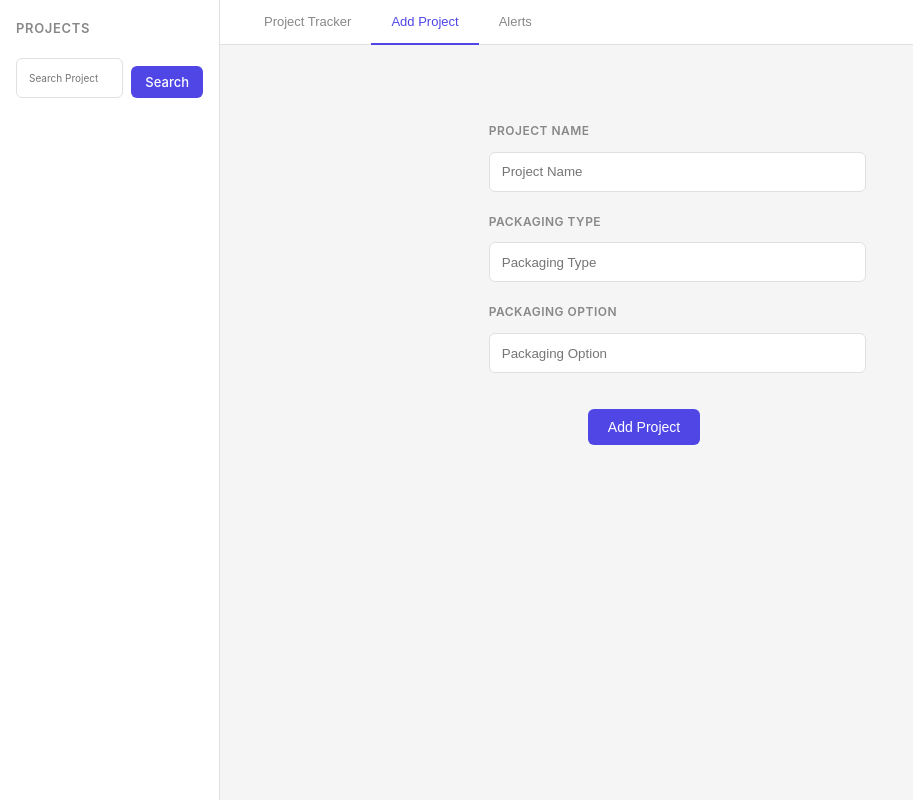
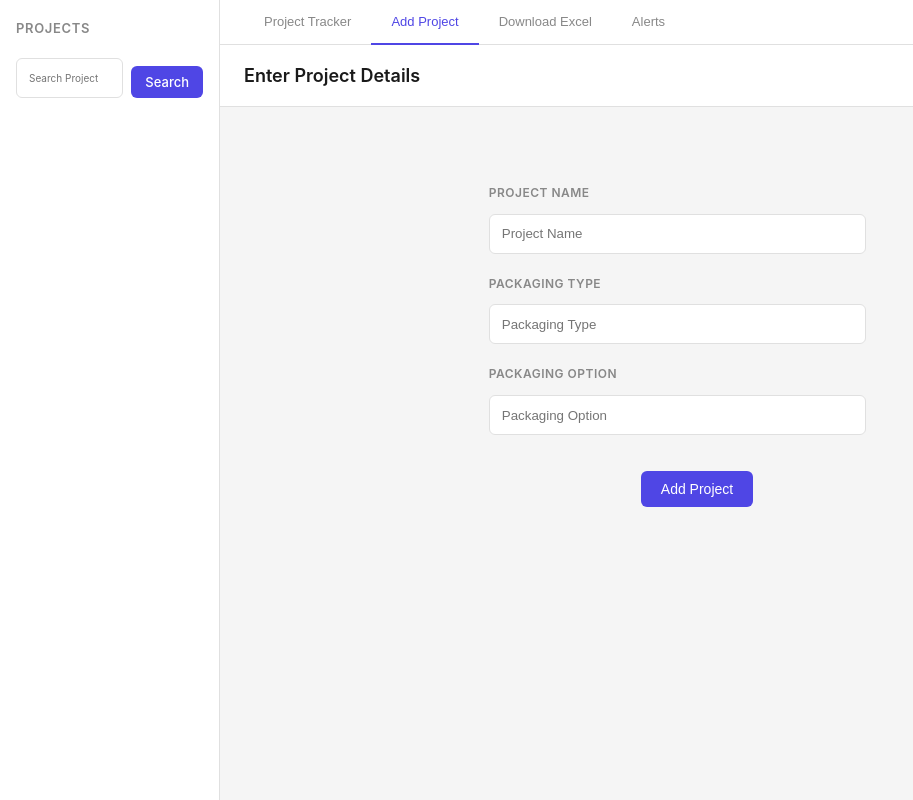
Before and after one commit to SSK166/ProjectTracker, a FastAPI app: page / in a window 1280 px wide, after a click on "Add Project". Shown: the whole page, without its empty margins (0-913 px from the left). Run offline with FastAPI, Linux system fonts and the light colour scheme; data that the repository does not hold is empty.

Commit message:
Modifications(Alert,Tracker columns) and Download Excel

```diff
--- a/ProjectTracker/main.py
+++ b/ProjectTracker/main.py
@@ -7,6 +7,7 @@ import pandas as pd
 from fastapi import Body
 import os
 from datetime import date
+from fastapi.responses import FileResponse
 
 app = FastAPI()
 print("Running from:", os.getcwd())
@@ -49,6 +50,8 @@ def get_project_rows(project_name: str):
 
     for row in rows:
         row_dict = dict(row)
+        # for row_key in row_dict:
+        #     print(f"Row Key:{row_key}")
         project_id = row_dict["id"]
 
         # get all status values for this row
@@ -67,12 +70,15 @@ def get_project_rows(project_name: str):
         deadline_map = {d["column_name"]: d["deadline"] for d in deadlines}
 
         # add status values to row
-        for col in status_map:
-            row_dict[col] = status_map[col]
+        for col in STATUS_COLUMNS:#explained in database.py status creation
+            row_dict[col] = status_map.get(col, None)
 
         # calculate overall row health
         health = "green"
+        TEXT_COLS = ["Dimensions", "Code Creation", "Specification", "BOM", "SOP"]
         for col, deadline in deadline_map.items():
+            if col in TEXT_COLS:
+                continue # we skip health calculation for text only fields
             current_val = status_map.get(col, "")
             is_complete = current_val in ["Approved", "Closed", "Dispatched", "Yes", "Received"]
             is_overdue = deadline and today > deadline
@@ -87,6 +93,7 @@ def get_project_rows(project_name: str):
         result.append(row_dict)
 
     conn.close()
+    # print(f"Project Rows for {project_name}: {result}")
     return result
 
 
@@ -97,6 +104,8 @@ def get_status(project_id: int):
         SELECT * FROM status WHERE project_id = ?
     """, (project_id,)).fetchall()
     conn.close()
+    # for row in rows:
+    #     print(f"Status Row: {dict(row)}")
     return [dict(row) for row in rows]
 
 @app.get("/api/deadlines/{project_id}")
@@ -150,9 +159,10 @@ def update_status(project_id: int, data: dict = Body(...)):
     conn = get_conn()
     for col, value in data.items():
         conn.execute("""
-            UPDATE status SET current_value = ?
-            WHERE project_id = ? AND column_name = ?
-        """, (value, project_id, col))
+            INSERT INTO status (project_id, column_name, current_value)
+            VALUES (?, ?, ?)
+            ON CONFLICT(project_id, column_name) DO UPDATE SET current_value = ?
+        """, (project_id, col, value, value))
     conn.commit()
     conn.close()
     return {"status": "ok"}
@@ -172,16 +182,51 @@ def save_deadlines(project_id:int,data:dict=Body(...)):
     conn.close()
     return {"status":"ok"}
 
+STATUS_COLUMNS = [
+    "KLD Status",
+    "Artwork Status",
+    "Artwork to Vendor Status",
+    "Artwork to Vendor Status 2",
+    "Dispatch Status",
+    "Cost Closure Status",
+    "Project Status",
+    "Connectivity Status",
+    "PDF Approved",
+    "Dimensions",
+    "Code Creation",
+    "Specification",
+    "BOM",
+    "SOP"
+]
+
+BASE_COLUMNS=[
+    "project_name",
+    "packaging_type",
+    "packaging_option"
+]
+
 @app.post("/api/projects")
-def add_project(data:dict=Body(...)):
-    conn=get_conn()
-    conn.execute("""
-        INSERT INTO projects(project_name,packaging_type,packaging_option)
-        VALUES(?,?,?)
-    """,(data["project_name"],data["packaging_type"],data["packaging_option"]))
+def add_project(data: dict = Body(...)):
+    conn = get_conn()
+    cursor = conn.cursor()
+
+    cursor.execute("""
+        INSERT INTO projects (project_name, packaging_type, packaging_option)
+        VALUES (?, ?, ?)
+    """, (data["project_name"], data["packaging_type"], data["packaging_option"]))
+
+    project_id = cursor.lastrowid
+
+    # initialize empty status rows for every status column
+    for col in STATUS_COLUMNS:
+        cursor.execute("""
+            INSERT INTO status (project_id, column_name, current_value)
+            VALUES (?, ?, NULL)
+        """, (project_id, col))
+
     conn.commit()
     conn.close()
-    return {"status":"ok"}
+    return {"status": "ok"}
 
 @app.delete("/api/projects/{project_id}")
 def delete_project(project_id:int):
@@ -192,3 +237,29 @@ def delete_project(project_id:int):
     conn.commit()
     conn.close()
     return {"status":"ok"}
+
+
+@app.get("/api/download/{excel_name}")
+def download_excel(excel_name: str):
+    projects = get_projects()
+    df = []
+    for project in projects:
+        df.extend(get_project_rows(project))
+    df = pd.DataFrame(df)
+    df = df[BASE_COLUMNS + STATUS_COLUMNS]
+
+    prev = None
+    for idx, row in df.iterrows():
+        if row["project_name"] != prev:
+            prev = row["project_name"]
+        else:
+            df.at[idx, "project_name"] = ""
+
+    file_path = f"{excel_name}.xlsx"
+    df.to_excel(file_path, index=False)
+
+    return FileResponse(
+        path=file_path,
+        filename=f"{excel_name}.xlsx",
+        media_type="application/vnd.openxmlformats-officedocument.spreadsheetml.sheet"
+    )
--- a/ProjectTracker/static/script.js
+++ b/ProjectTracker/static/script.js
@@ -2,12 +2,20 @@ const STATUS_COLS = [
     "KLD Status",
     "Artwork Status",
     "Artwork to Vendor Status",
+    "Artwork to Vendor Status 2",
     "Dispatch Status",
     "Cost Closure Status",
     "Project Status",
     "Connectivity Status",
-    "PDF Approved"
+    "PDF Approved",
+    "Dimensions", //because only status cols are rendered on the side panel
+    "Code Creation",
+    "Specification",
+    "BOM",
+    "SOP"
 ]
+
+const FREE_TEXT_COLS = ["Dimensions", "Code Creation", "Specification", "BOM", "SOP"]
 
 const ALLOWED_VALUES = {
     "KLD Status": [
@@ -18,6 +26,17 @@ const ALLOWED_VALUES = {
     "Artwork Status": [
         "Received",
         "Not Received"
+    ],
+
+    "Artwork to Vendor Status":[
+        "Delayed",
+        "Correction",
+        "Dispatched"
+    ],
+    "Artwork to Vendor Status 2":[
+        "Delayed",
+        "Correction",
+        "Dispatched"
     ],
 
     "Cost Closure Status": [
@@ -48,11 +67,6 @@ const ALLOWED_VALUES = {
         "Yes",
         "No",
         "Pending"
-    ],
-    "Artwork to Vendor Status":[
-        "Delayed",
-        "Correction",
-        "Dispatched"
     ]
 }
 
@@ -136,6 +150,7 @@ async function selectProject(name, el) {
 
     const res = await fetch(`/api/projects/${encodeURIComponent(name)}`)
     const rows = await res.json()
+    // console.log(`Rows:${JSON.stringify(rows)}`)
     currentProjectRows = rows
     rows.forEach(r=>console.log(r["_health"]))
     renderTable(rows)
@@ -148,7 +163,7 @@ function renderTable(rows) {
     const allKeys = Object.keys(rows[0]).filter(k=>k!="_health")
     const head = document.getElementById("table-head")
     const body = document.getElementById("table-body")
-
+    console.log(`Keys: ${allKeys.toString()}`)
     head.innerHTML = `<tr>${allKeys.map(k => `<th>${k}</th>`).join("")}</tr>`
     body.innerHTML = ""
 
@@ -212,9 +227,21 @@ async function openPanel(row) {
     html += `<div class="section-title">Status & Deadlines</div>`
 
     STATUS_COLS.forEach(col => {
+        if(col==="Artwork to Vendor Status 2"){
+            console.log(`Processing ${statusMap[col]} with deadline ${deadlineMap[col]}`)
+        }
         const currentVal = statusMap[col] ?? ""
         const deadline = deadlineMap[col] ?? ""
 
+        if (FREE_TEXT_COLS.includes(col)) {
+            // render as text input, no deadline picker
+            html += `<div class="field-group">
+                <div class="field-label">${col}</div>
+                <input type="text" id="status_${col}" value="${currentVal}"
+                    style="width:100%;padding:8px 10px;border:1px solid #e0e0e0;border-radius:6px;font-size:13px">
+            </div>`
+            return
+        }
         let deadlineHint = ""
         if (deadline) {
             const isGreen = GREEN_VALUES.includes(currentVal)
@@ -289,31 +316,13 @@ async function savePanel() {
     }
 }
 
-async function loadAlerts() {
-    const res = await fetch("/api/alerts")
-    const alerts = await res.json()
-
-    const bar = document.getElementById("alerts-bar")
-    const list = document.getElementById("alerts-list")
-
-    if (alerts.length === 0) {
-        bar.style.display = "none"
-        return
-    }
-
-    bar.style.display = "block"
-    list.innerHTML = alerts.map(a =>
-        `<div class="alert-item">
-            ${a.project_name} — ${a.packaging_type} / ${a.packaging_option} — ${a.column_name} — deadline was ${a.deadline}
-        </div>`
-    ).join("")
-}
 
 function switchTab(tab) {
     document.querySelectorAll(".tab-btn").forEach(b => b.classList.remove("active"))
     document.getElementById("tab-tracker").style.display = "none"
     document.getElementById("tab-alerts").style.display = "none"
     document.getElementById("add-project-tab").style.display = "none"
+    document.getElementById("download-excel-tab").style.display="none"
 
 
     if (tab === "tracker") {
@@ -327,6 +336,10 @@ function switchTab(tab) {
         document.getElementById("add-project-tab").style.display = "flex"
         document.querySelector(".tab-btn:nth-child(2)").classList.add("active")
     }
+    else if(tab==="download-excel-tab"){
+        document.getElementById("download-excel-tab").style.display = "flex"
+        document.querySelector(".tab-btn:nth-child(3)").classList.add("active")
+    }
 }
 
 async function loadAlerts() {
@@ -339,7 +352,10 @@ async function loadAlerts() {
         body.innerHTML = `<tr><td colspan="6" style="text-align:center;color:#888;padding:24px">No overdue items</td></tr>`
         return
     }
-
+    const overdueCount=document.getElementById("overdue-count")
+    overdueCount.textContent=`(${alerts.length})`
+    const overdueCountBtn=document.getElementById("overdue-count-btn")
+    overdueCountBtn.textContent=`(${alerts.length})`
     body.innerHTML = alerts
         .sort((a, b) => a.deadline.localeCompare(b.deadline))
         .map(a => `
@@ -436,5 +452,63 @@ async function deleteProject(){
     }
 }
 
+
+async function downloadExcel(){
+    const nameIp = document.getElementById("file-name");
+    console.log(nameIp.value)
+    const fileName = nameIp.value;
+
+    if(!fileName){
+        alert("Please enter a file name")
+        return
+    }
+
+    const res = await fetch(`api/download/${encodeURIComponent(fileName)}`);
+
+    if(res.ok){
+
+        // converts response to blob - immutable file object
+        const blob = await res.blob();
+
+        // Save as dialog for compatible browsers
+        if (window.showSaveFilePicker) {
+            const handle = await window.showSaveFilePicker({
+                suggestedName: `${fileName}.xlsx`,
+                types: [{
+                    description: "Excel File",
+                    accept: {
+                        "application/vnd.openxmlformats-officedocument.spreadsheetml.sheet": [".xlsx"]
+                    }
+                }]
+            });
+
+            const writable = await handle.createWritable();
+            await writable.write(blob);
+            await writable.close();
+
+            alert("File saved successfully!");
+        }
+
+       //alternative for incompatible browsers
+        else {
+            const url = window.URL.createObjectURL(blob);
+            const a = document.createElement("a");
+            a.href = url;
+            a.download = `${fileName}.xlsx`;
+            document.body.appendChild(a);
+            a.click();
+            a.remove();
+            window.URL.revokeObjectURL(url);
+
+            alert("File downloaded successfully! Check your downloads folder");
+        }
+
+    }
+    else{
+        alert("Server error in downloading file. Please try again")
+    }
+    switchTab('tracker')
+}
+
 loadProjects()
 loadAlerts()
--- a/ProjectTracker/static/style.css
+++ b/ProjectTracker/static/style.css
@@ -426,9 +430,9 @@ tr.clickable:hover {
     cursor: pointer;
     align-self: center;
     transition: background 0.15s ease-in-out;
-    position:relative;
-    left:-10%;
-    top:-5%;
+    position: relative;
+    left: -5%;
+    top: -5%;
 }
 
 .add-project-btn:hover {
--- a/ProjectTracker/templates/index.html
+++ b/ProjectTracker/templates/index.html
@@ -19,8 +19,8 @@
             <div class="tab-bar">
                 <button class="tab-btn active" onclick="switchTab('tracker')">Project Tracker</button>
                 <button class="tab-btn" onclick="switchTab('add-project-tab')">Add Project</button>
-                <button class="tab-btn" onclick="switchTab('alerts')">Alerts</button>
-
+                <button class="tab-btn" onclick="switchTab('download-excel-tab')">Download Excel</button>
+                <button class="tab-btn" onclick="switchTab('alerts')">Alerts <span id="overdue-count-btn"></span></button>
             </div>
 
             <div id="tab-tracker" style="display:flex;flex-direction:column;flex:1;overflow:hidden">
@@ -37,7 +37,7 @@
 
             <div id="tab-alerts" style="display:none;flex-direction:column;flex:1;overflow:hidden">
                 <div class="main-header">
-                    <h1>Overdue Items</h1>
+                    <h1>Overdue Items <span id="overdue-count"></span></h1>
                 </div>
                 <div class="table-wrapper">
                     <table id="alerts-table">
@@ -55,7 +55,11 @@
                     </table>
                 </div>
             </div>
+
             <div class="add-project-tab" id="add-project-tab" style="display:none;flex-direction:column;flex:1;overflow:hidden">
+                <div class="main-header">
+                    <h1>Enter Project Details</h1>
+                </div>
                 <div class="add-project-ip">
                     <label class="add-label" for="new-project-name">Project Name</label>
                     <input class="add-ip" type="text" id="new-project-name" placeholder="Project Name">
@@ -69,6 +73,20 @@
 
                 <button class="add-project-btn" onclick="addProject()">Add Project</button>
             </div>
+
+            <div class="download-excel-tab" id="download-excel-tab" style="display:none;flex-direction:column;flex:1;overflow:hidden;">
+                <div class="main-header">
+                    <h1>Download Spreadsheet</h1>
+                </div>
+
+                <div class="download-form">
+                    <label class="download-label" for="file-name">Spreadsheet Name</label>
+                    <input class="download-input" type="text" id="file-name" placeholder="Spreadsheet Name">
+
+                    <button class="download-btn" onclick="downloadExcel()">Download Excel</button>
+                </div>
+            </div>
+
         </div>
 
         <div class="panel" id="side-panel">
```
Also changed, not shown: other parts of ProjectTracker/static/style.css (+94 -32 lines), ProjectTracker/database.py (+25 -10 lines).
